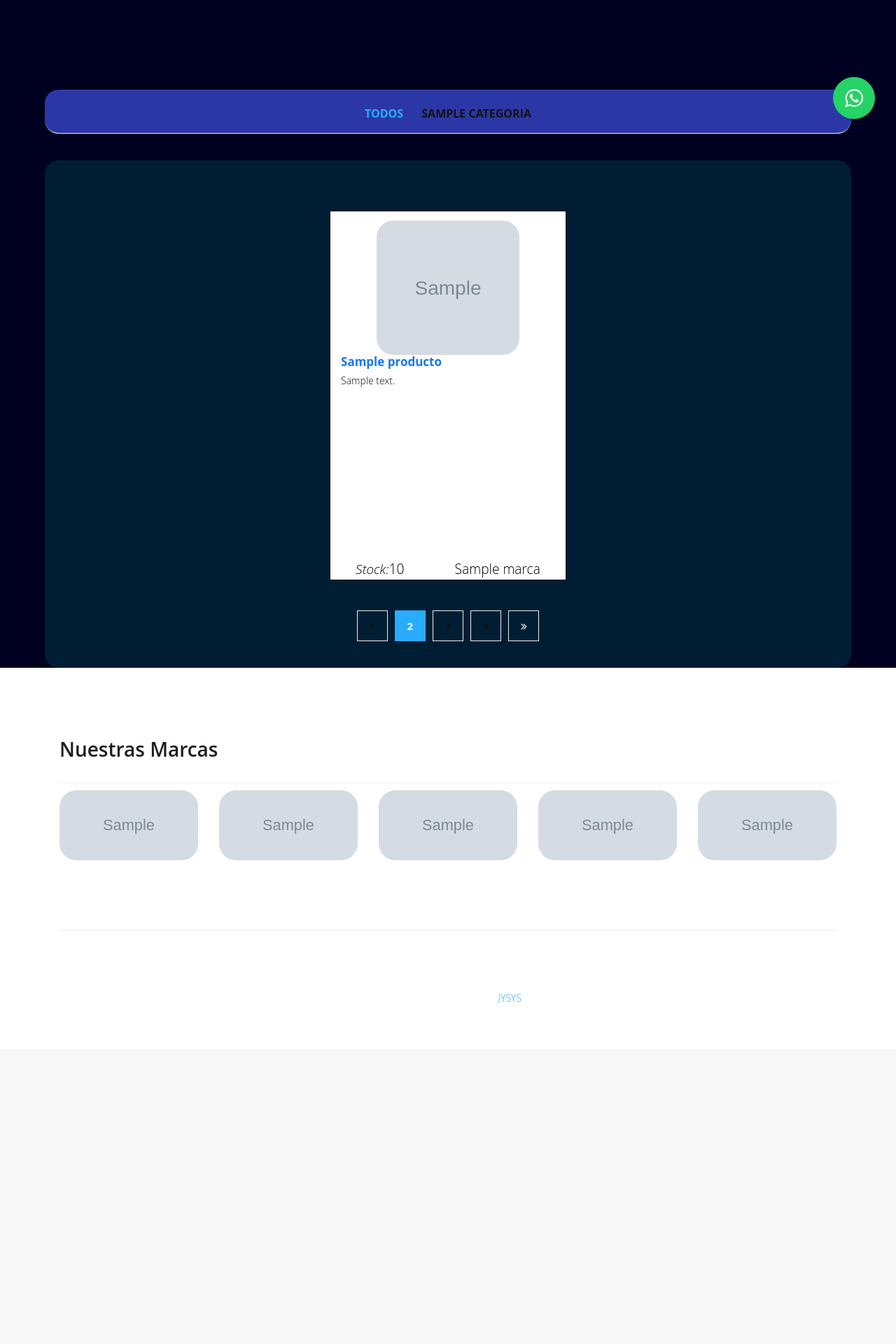
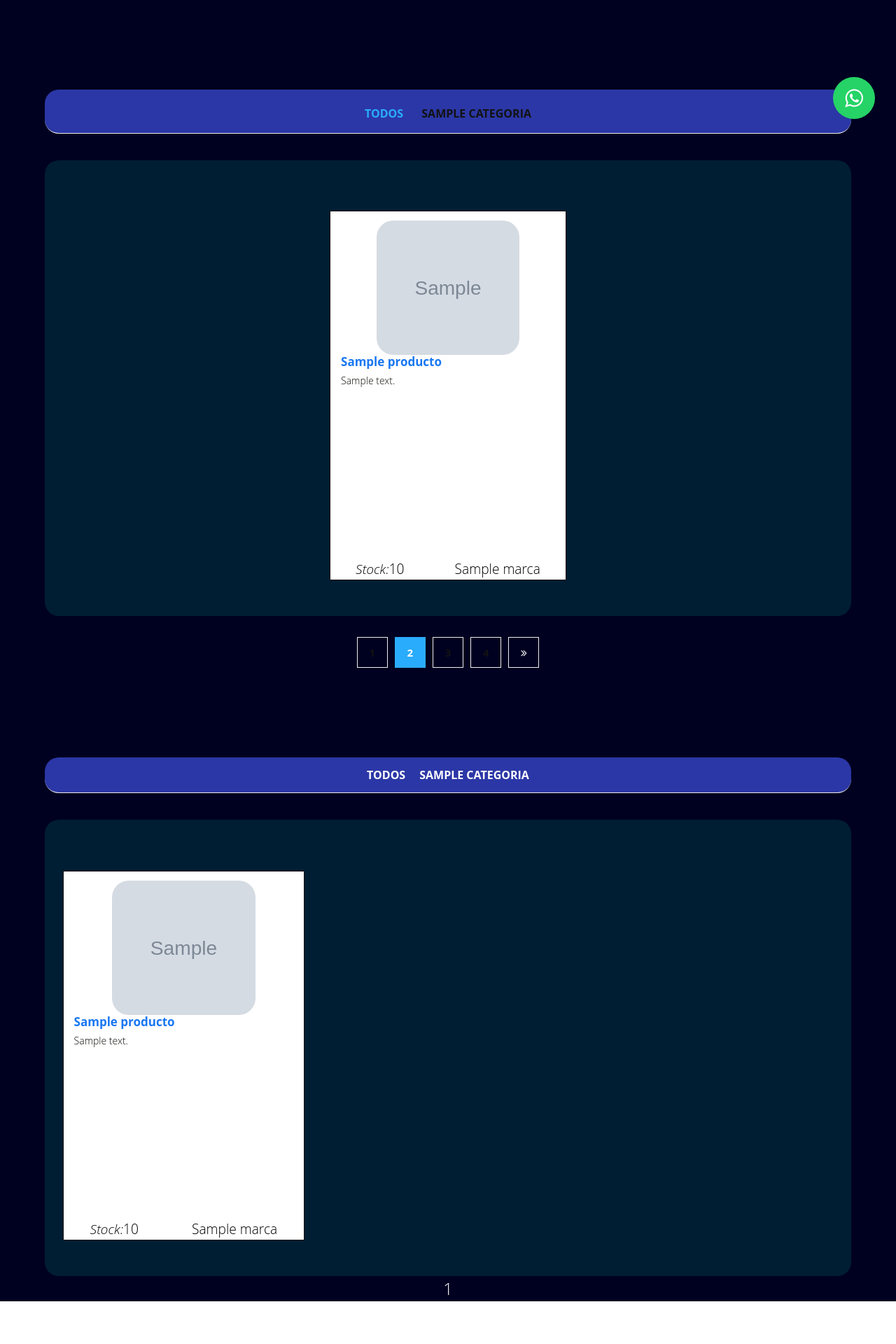
Before and after one commit to JolRobles/Tecnocity, a Django app: page /catalogo in a window 1280 px wide. Shown: the part 600-2520 px from the top of the page at 70% size. Before the commit the page ends 2033 px from the top, so only its background shows below. Run offline with Django 3.2, Linux system fonts and the light colour scheme; tables that the repository leaves empty hold one stand-in row (values such as "Sample post"); grey boxes marked "Sample" are stand-in pictures; some libraries are stand-ins or nearby versions.

Commit message:
cambios casi casi finales

```diff
--- a/landing/views.py
+++ b/landing/views.py
@@ -13,20 +13,17 @@ def index(request):
     }
 
     return render(request, 'app/index.html', context)
+
 def catalogo(request):
     productos = Producto.objects.all()
     categorias = Categoria.objects.all()
     marcas = Marca.objects.all()
+
     context = {
         'productos': productos,
         'categorias' : categorias,
         'marcas' : marcas,
     }
-    print("awui estoy: ", len(productos))
-    print("awui estoy: ", productos[0].categoria)
-    print("awui estoy: ", productos[0].nombre)
-
-    print("awui estoy: ", len(categorias))
 
     return render(request, 'app/products.html', context)
 
--- a/static/css/templatemo-sixteen.css
+++ b/static/css/templatemo-sixteen.css
@@ -59,7 +59,23 @@ body {
 	max-width: 30%;
 }
 
-.down-content-footer{
+.grid-item {
+	display: flex;
+	flex-direction: column;
+	background-color: #fff;
+	border: 1px solid rgb(19, 18, 18);
+	margin-bottom: 30px;
+	flex: 1 0 15%;
+	margin: 1vw;
+	min-width: 30%;
+	margin-top: 3%;
+	justify-content: flex-start;
+	align-items: center;
+	height: 22em;
+	max-width: 30%;
+}
+
+.down-content-footer {
 	color: #000;
 	margin-top: auto;
 	display: flex;
@@ -67,18 +83,25 @@ body {
 	width: 100%;
 }
 
-.product-item .marca{
+.product-item .marca {
 	color: #000;
 	align-self: flex-end;
 }
-.down-content-footer ul li{
+
+.grid-item .marca {
+	color: #000;
+	align-self: flex-end;
+}
+
+.down-content-footer ul li {
 	float: left;
 	font-size: 0.8em;
 }
 
-.down-content-footer span{
+.down-content-footer span {
 	font-size: 0.8em;
 }
+
 .filters-content {
 	background-color: #001E33;
 	padding: 3% 1%;
@@ -89,13 +112,37 @@ body {
 	justify-content: center;
 }
 
+.isotope {
+	background-color: #001E33;
+	padding: 3% 1%;
+	border-radius: 20px;
+	width: 90%;
+	display: flex;
+	flex-wrap: wrap;
+	justify-content: center;
+}
+
 .product-item .down-content {
 	padding: 0 15px 15px 15px;
 	position: relative;
 	width: 100%;
 }
 
+.grid-item .down-content {
+	padding: 0 15px 15px 15px;
+	position: relative;
+	width: 100%;
+}
+
 .product-item img {
+	margin: 5% 5% 0 5%;
+	width: 100%;
+	height: 15vw;
+	max-width: 80%;
+	overflow: hidden;
+}
+
+.grid-item img {
 	margin: 5% 5% 0 5%;
 	width: 100%;
 	height: 15vw;
@@ -682,6 +729,14 @@ header .navbar {
 	text-align: left;
 }
 
+.grid-item .down-content h4 {
+	font-size: 17px;
+	font-weight: bold;
+	color: #1877F2;
+	margin-bottom: 5px;
+	text-align: left;
+}
+
 .product-item .down-content h5 {
 	font-size: 12px;
 	font-weight: bold;
@@ -700,15 +766,36 @@ header .navbar {
 	color: #121212;
 }
 
+.grid-item .down-content h6 {
+	position: absolute;
+	top: 30px;
+	right: 30px;
+	font-size: 18px;
+	color: #121212;
+}
+
 .product-item .down-content p {
 	margin-bottom: 20px;
 }
 
+.grid-item .down-content p {
+	margin-bottom: 20px;
+}
+
 .product-item .down-content ul li {
 	display: inline-block;
 }
 
+.grid-item .down-content ul li {
+	display: inline-block;
+}
+
 .product-item .down-content ul li i {
+	color: #2AACFC;
+	font-size: 14px;
+}
+
+.grid-item .down-content ul li i {
 	color: #2AACFC;
 	font-size: 14px;
 }
--- a/static/js/custom.js
+++ b/static/js/custom.js
@@ -1,12 +1,12 @@
-jQuery( document ).ready(function( $ ) {
+jQuery(document).ready(function ($) {
 
 
     "use strict";
 
 
 
-        $(function() {
-            $( "#tabs" ).tabs();
+    $(function () {
+        $("#tabs").tabs();
     });
 
 
@@ -14,14 +14,14 @@ jQuery( document ).ready(function( $ ) {
 
     $("#preloader").animate({
         'opacity': '0'
-        }, 600, function(){
-            setTimeout(function(){
+    }, 600, function () {
+        setTimeout(function () {
             $("#preloader").css("visibility", "hidden").fadeOut();
         }, 300);
     });
 
 
-        $(window).scroll(function() {
+    $(window).scroll(function () {
         var scroll = $(window).scrollTop();
         var box = $('.header-text').height();
         var header = $('header').height();
@@ -124,41 +124,296 @@ jQuery( document ).ready(function( $ ) {
     }
 
     $(".Modern-Slider").slick({
-            autoplay:true,
-            autoplaySpeed:10000,
-            speed:600,
-            slidesToShow:1,
-            slidesToScroll:1,
-            pauseOnHover:false,
-            dots:true,
-            pauseOnDotsHover:true,
-            cssEase:'linear',
+        autoplay: true,
+        autoplaySpeed: 10000,
+        speed: 600,
+        slidesToShow: 1,
+        slidesToScroll: 1,
+        pauseOnHover: false,
+        dots: true,
+        pauseOnDotsHover: true,
+        cssEase: 'linear',
         // fade:true,
-            draggable:false,
-            prevArrow:'<button class="PrevArrow"></button>',
-            nextArrow:'<button class="NextArrow"></button>',
+        draggable: false,
+        prevArrow: '<button class="PrevArrow"></button>',
+        nextArrow: '<button class="NextArrow"></button>',
     });
 
-        $('.filters ul li').click(function(){
-        $('.filters ul li').removeClass('active');
-        $(this).addClass('active');
+    // $('.filters ul li').click(function () {
+    //     $('.filters ul li').removeClass('active');
+    //     $(this).addClass('active');
+    //     console.log("si se quito");
 
-          var data = $(this).attr('data-filter');
-          $grid.isotope({
-            filter: data
-          })
+    //     var data = $(this).attr('data-filter');
+    //     console.log(data);
+    //     $grid.isotope({
+    //         filter: data
+    //     });
+    //     setPagination();
+    // });
+    // var itemSelector = '.product-item';
+
+    // var $grid = $(".grid").isotope({
+    //     itemSelector: itemSelector,
+    //     percentPosition: true,
+    //     // masonry: {
+    //     //     columnWidth: ".all"
+    //     // }
+    // });
+
+    // //Ascending order
+    // var responsiveIsotope = [
+    //     [480, 4],
+    //     [720, 6]
+    // ];
+
+    // var itemsPerPageDefault = 3;
+    // console.log(itemsPerPageDefault);
+    // var itemsPerPage = defineItemsPerPage();
+    // var currentNumberPages = 1;
+    // var currentPage = 1;
+    // var currentFilter = '*';
+    // var filterAtribute = 'data-filter';
+    // var pageAtribute = 'data-page';
+    // var pagerClass = 'isotope-pager';
+
+    // function changeFilter(selector) {
+    //     $grid.isotope({
+    //         filter: selector
+    //     });
+    // }
+
+    // function getFilterSelector() {
+    //     var selector = itemSelector;
+    //     if (currentFilter != '*') {
+    //         selector += `[${filterAtribute}~="${currentFilter}"]`
+    //     }
+    //     return selector;
+    // }
+
+    // function goToPage(n) {
+    //     currentPage = n;
+
+    //     var selector = getFilterSelector();
+    //     selector += `[${pageAtribute}="${currentPage}"]`;
+
+    //     changeFilter(selector);
+    // }
+
+    // function defineItemsPerPage() {
+    //     var pages = itemsPerPageDefault;
+
+    //     for (var i = 0; i < responsiveIsotope.length; i++) {
+    //         if ($(window).width() <= responsiveIsotope[i][0]) {
+    //             pages = responsiveIsotope[i][1];
+    //             break;
+    //         }
+    //     }
+    //     return pages;
+    // }
+
+    // function setPagination() {
+    //     var SettingsPagesOnItems = function () {
+    //         // var itemsLength = $grid.children(itemSelector).length;
+    //         var itemsLength = $('.product-item:not([style*="display: none"])').length;
+    //         console.log("gaa " + itemsLength);
+    //         var pages = Math.ceil(itemsLength / itemsPerPage);
+    //         var item = 1;
+    //         var page = 1;
+    //         var selector = getFilterSelector();
+
+    //         $grid.children(selector).each(function () {
+    //             if (item > itemsPerPage) {
+    //                 page++;
+    //                 item = 1;
+    //             }
+    //             $(this).attr(pageAtribute, page);
+    //             item++;
+    //         });
+
+    //         currentNumberPages = page;
+
+    //     }();
+
+    //     var CreatePagers = function () {
+
+    //         var $isotopePager = ($('.' + pagerClass).length == 0) ? $('<div class="' + pagerClass + '"></div>') : $('.' + pagerClass);
+
+    //         $isotopePager.html('');
+
+    //         for (var i = 0; i < currentNumberPages; i++) {
+    //             var $pager = $('<a href="javascript:void(0);" class="pager" ' + pageAtribute + '="' + (i + 1) + '"></a>');
+    //             $pager.html(i + 1);
+
+    //             $pager.click(function () {
+    //                 var page = $(this).eq(0).attr(pageAtribute);
+    //                 goToPage(page);
+    //             });
+
+    //             $pager.appendTo($isotopePager);
+    //         }
+    //         $grid.after($isotopePager);
+    //     }();
+    // }
+
+    // setPagination();
+    // goToPage(1);
+
+    // //Adicionando Event de Click para as categorias
+    // // $('.filters a').click(function () {
+    // //     var filter = $(this).attr(filterAtribute);
+    // //     currentFilter = filter;
+    // //     setPagination();
+    // //     goToPage(1);
+    // // });
+
+    // //Evento Responsivo
+    // $(window).resize(function () {
+    //     itemsPerPage = defineItemsPerPage();
+    //     setPagination();
+    //     goToPage(1);
+    // });
+
+
+    $(document).ready(function () {
+
+        var itemSelector = '.grid-item';
+
+        var $container = $('#container').isotope({
+            itemSelector: itemSelector,
+            masonry: {
+                // columnWidth: itemSelector,
+                // isFitWidth: true
+            }
         });
 
-        var $grid = $(".grid").isotope({
-          itemSelector: ".all",
-          percentPosition: true,
-          masonry: {
-            columnWidth: ".all"
+        //Ascending order
+        var responsiveIsotope = [
+            [480, 4],
+            [720, 6]
+        ];
+
+        var itemsPerPageDefault = 5;
+        var itemsPerPage = defineItemsPerPage();
+        var currentNumberPages = 1;
+        var currentPage = 1;
+        var currentFilter = '*';
+        var filterAtribute = 'data-filter';
+        var pageAtribute = 'data-page';
+        var pagerClass = 'isotope-pager';
+
+        function changeFilter(selector) {
+            $container.isotope({
+                filter: selector
+            });
         }
-        })
+
+        function getFilterSelector() {
+            var selector = itemSelector;
+            if (currentFilter != '*') {
+                selector += `[${filterAtribute}~="${currentFilter}"]`
+            }
+            return selector;
+        }
+
+        function goToPage(n) {
+            currentPage = n;
+
+            var selector = getFilterSelector();
+            selector += `[${pageAtribute}="${currentPage}"]`;
+
+            changeFilter(selector);
+        }
+
+        function defineItemsPerPage() {
+            var pages = itemsPerPageDefault;
+
+            for (var i = 0; i < responsiveIsotope.length; i++) {
+                if ($(window).width() <= responsiveIsotope[i][0]) {
+                    pages = responsiveIsotope[i][1];
+                    break;
+                }
+
+
+
+            }
+
+            return pages;
+        }
+
+        function setPagination() {
+
+            var SettingsPagesOnItems = function () {
+
+                var itemsLength = $container.children(itemSelector).length;
+
+                var pages = Math.ceil(itemsLength / itemsPerPage);
+                var item = 1;
+                var page = 1;
+                var selector = getFilterSelector();
+
+                $container.children(selector).each(function () {
+                    if (item > itemsPerPage) {
+                        page++;
+                        item = 1;
+                    }
+                    $(this).attr(pageAtribute, page);
+                    item++;
+                });
+
+                currentNumberPages = page;
+
+            }();
+
+            var CreatePagers = function () {
+
+                var $isotopePager = ($('.' + pagerClass).length == 0) ? $('<div class="' + pagerClass + '"></div>') : $('.' + pagerClass);
+
+                $isotopePager.html('');
+
+                for (var i = 0; i < currentNumberPages; i++) {
+                    var $pager = $('<a href="javascript:void(0);" class="pager" ' + pageAtribute + '="' + (i + 1) + '"></a>');
+                    $pager.html(i + 1);
+
+                    $pager.click(function () {
+                        var page = $(this).eq(0).attr(pageAtribute);
+                        goToPage(page);
+                    });
+
+                    $pager.appendTo($isotopePager);
+                }
+
+                $container.after($isotopePager);
+
+            }();
+
+        }
+
+        setPagination();
+        goToPage(1);
+
+        //Adicionando Event de Click para as categorias
+        $('.filters a').click(function () {
+            var filter = $(this).attr(filterAtribute);
+            currentFilter = filter;
+
+            setPagination();
+            goToPage(1);
+
+
+        });
+
+        //Evento Responsivo
+        $(window).resize(function () {
+            itemsPerPage = defineItemsPerPage();
+            setPagination();
+            goToPage(1);
+        });
+    });
+
     $('.accordion > li:eq(0) a').addClass('active').next().slideDown();
 
-        $('.accordion a').click(function(j) {
+    $('.accordion a').click(function (j) {
         var dropDown = $(this).closest('li').find('.content');
 
         $(this).closest('.accordion').find('.content').not(dropDown).slideUp();
--- a/templates/app/products.html
+++ b/templates/app/products.html
@@ -29,9 +29,9 @@
     </ul>
   </div>
 
-  <div class="filters-content">
+  <div class="grid isotope filters-content">
     {% for producto in productos %}
-    <div class="product-item .{{categoria}}">
+    <div class="product-item {{producto.categoria}}">
       {% if producto.img_producto %}
       <a href="#"><img src="{{ producto.img_producto.url }}" width="100" height="250" alt="{{ producto.img_producto }}"
           style="border-radius: 1em !important;"></a>
@@ -53,6 +53,8 @@
       </div>
     </div>
     {% endfor %}
+  </div>
+
   <div class="col-md-12">
     <ul class="pages" style="color: #fff;">
       <li><a href="#">1</a></li>
@@ -65,6 +67,42 @@
 </div>
 
 
+
+
+
+<div class="products">
+  <ul class="filters">
+    <li><a href="javascript:void(0);" data-filter="*">Todos</a></li>
+    {% for categoria in categorias %}
+    <li><a href="javascript:void(0);" data-filter="{{categoria}}">{{ categoria }}</a></li>
+    {% endfor %}
+  </ul>
+
+  <div id="container" class="isotope">
+    {% for producto in productos %}
+    <div class="grid-item" data-filter="{{producto.categoria}}">
+      {% if producto.img_producto %}
+      <a href="#"><img src="{{ producto.img_producto.url }}" width="100" height="250" alt="{{ producto.img_producto }}"
+          style="border-radius: 1em !important;"></a>
+      {% else %}
+      No hay imagen
+      {% endif %}
+      <div class="down-content">
+        <a href="#">
+          <h4>{{producto.nombre}}</h4>
+        </a>
+        <p>{{producto.descripcion}}</p>
+      </div>
+      <div class="down-content-footer">
+        <ul class="stars">
+          <li><i>Stock: </i></li>
+          <li>{{producto.stock}}</li>
+        </ul>
+        <span class="marca">{{producto.marca}}</span>
+      </div>
+    </div>
+    {% endfor %}
+  </div>
 </div>
 
 <div class="happy-clients">
```
Also changed, not shown: other parts of static/css/templatemo-sixteen.css (+58 -1 lines). Lines whose indentation alone changed are shown as unchanged.
